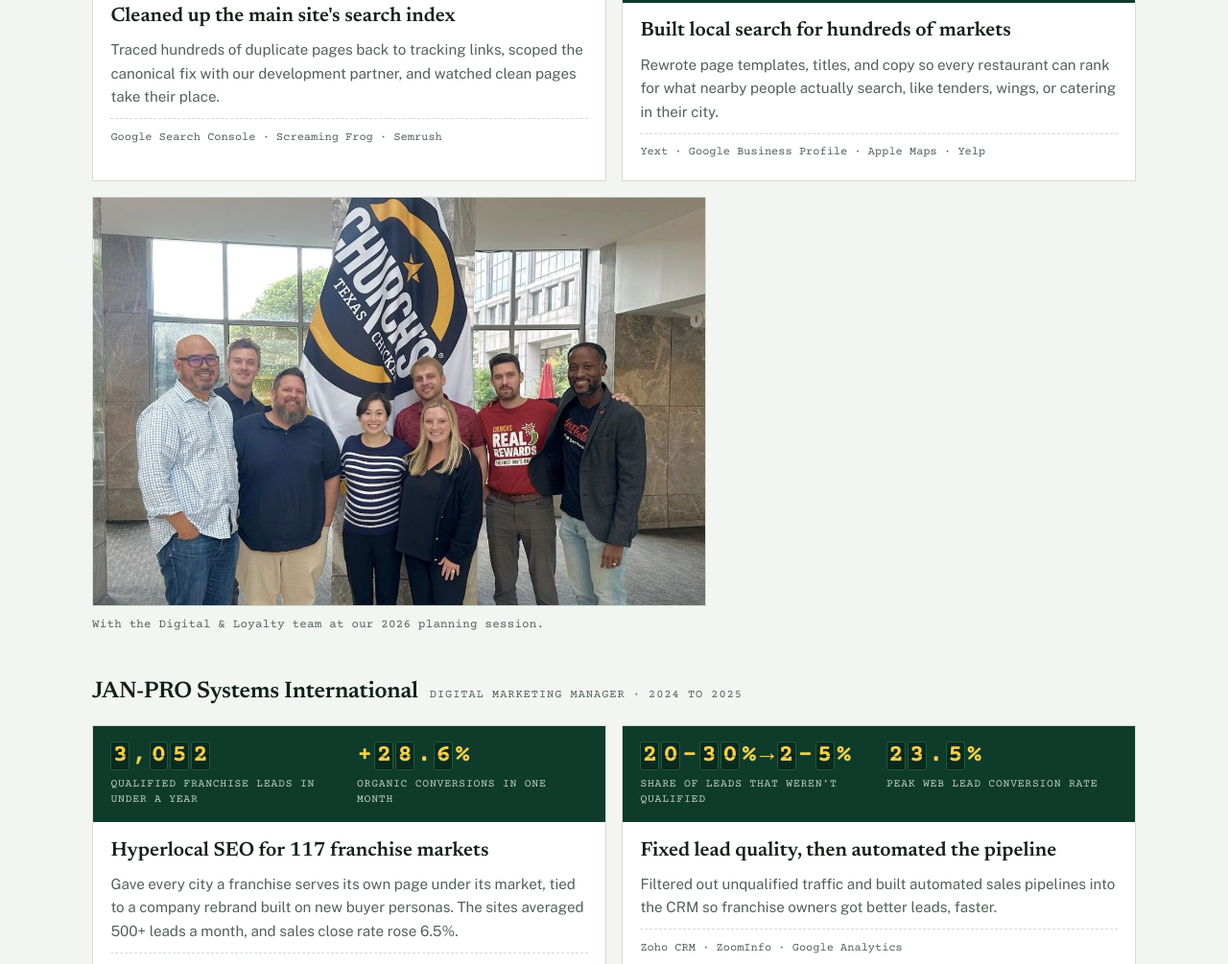
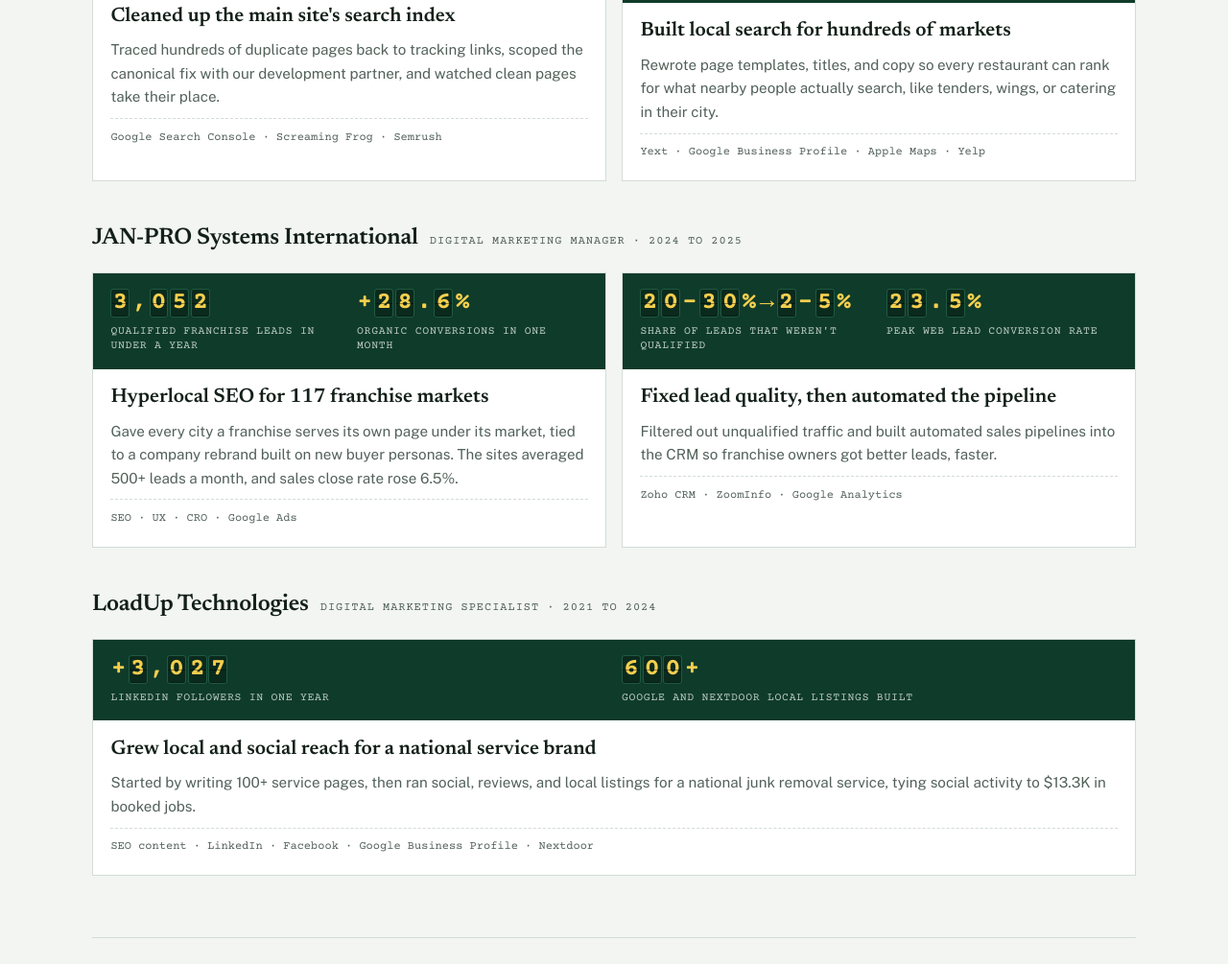
Before and after one commit to mdhebert55/michaeldhebert-site, a plain HTML site: page public/index.html in a window 1280 px wide. Shown: the part 1897-2902 px from the top of the page at 96% size. Drawn offline with nearby package versions, Linux system fonts and the light colour scheme.

Commit message:
Remove team photo
Co-Authored-By: Claude Opus 5.5 <noreply@anthropic.com>
Claude-Session: https://claude.ai/code/session_01DYxgDeWEDm6Fo2kiSwktL5

```diff
--- a/public/index.html
+++ b/public/index.html
@@ -172,9 +172,6 @@ section{padding-block:4rem; border-top:1px solid var(--rule)}
 /* Clips */
 .clips{display:grid; grid-template-columns:minmax(0,1.25fr) minmax(0,1fr); gap:3rem}
 .clips > div{min-width:0}
-.team-photo{margin:1rem 0 0; display:grid; gap:.6rem; max-width:40rem}
-.team-photo img{display:block; width:100%; height:auto; aspect-ratio:3/2; object-fit:cover; border:1px solid var(--rule)}
-.team-photo figcaption{font-family:var(--font-type); font-size:.78rem; color:var(--muted); letter-spacing:.02em}
 .clips-left{display:grid; gap:2rem; align-content:start; min-width:0}
 .clip-photo{margin:0; display:grid; gap:.6rem}
 .clip-photo img{display:block; width:100%; height:auto; aspect-ratio:4/3; object-fit:cover; border:1px solid var(--rule)}
@@ -375,10 +372,6 @@ footer{padding-block:1.5rem 2.5rem; font-family:var(--font-type); font-size:.75r
           </div>
         </article>
       </div>
-      <figure class="team-photo">
-        <img src="assets/team.jpg" alt="Michael Hebert with the Church's Texas Chicken Digital and Loyalty team in front of a Church's flag" width="1179" height="786" loading="lazy">
-        <figcaption>With the Digital &amp; Loyalty team at our 2026 planning session.</figcaption>
-      </figure>
     </div>
 
     <div class="org">
```
Also changed, not shown: public/assets/team.jpg (deleted).
